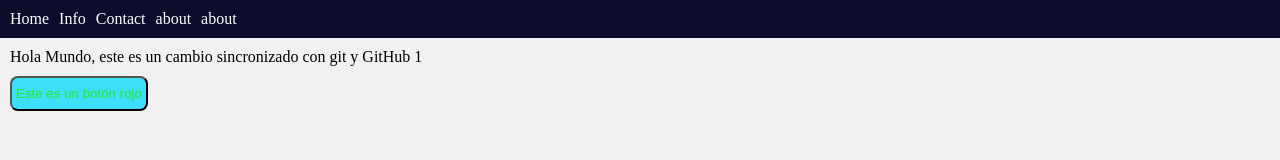
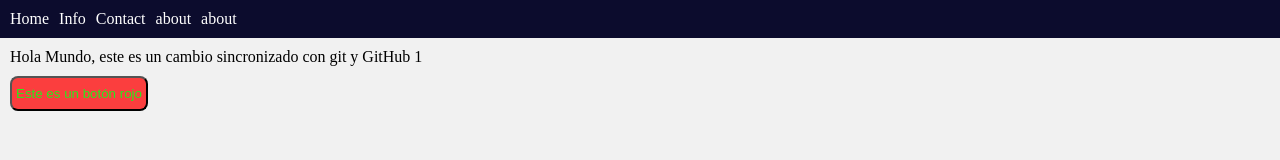
Before and after one commit to Cdereyes/PRUEBA1, a plain HTML site: page index.html in a window 1280 px wide. Drawn offline with Linux system fonts and the light colour scheme.

Commit message:
Cambio de color de fondo

```diff
--- a/styles.css
+++ b/styles.css
@@ -9,7 +9,7 @@ body {
 }
 
 button {
-  background-color: rgb(62, 223, 251);
+  background-color: rgb(251, 62, 62);
   color: rgb(43, 232, 29);
   padding: 8px 4px;
   border-radius: 8px;
```
